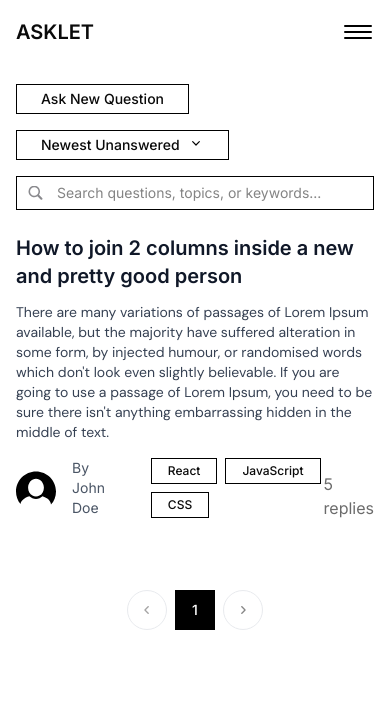
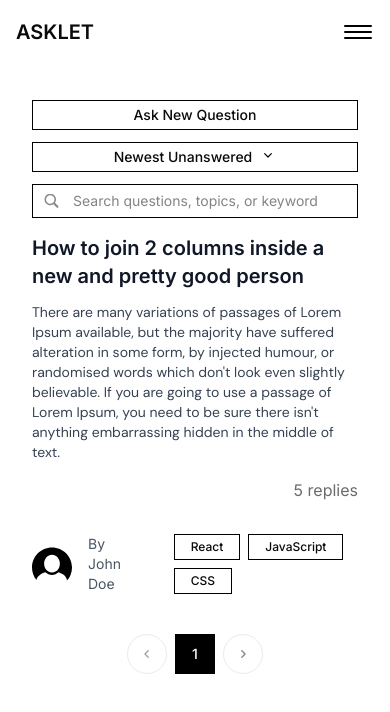
Before and after one commit to sankalp-singh-07/asklet, a Next.js app: page / in a window 390 px wide. Shown: the top 712 px of the page. Built offline with nearby package versions, Linux system fonts and the light colour scheme.

Commit message:
made homepage responsive

```diff
--- a/app/page.tsx
+++ b/app/page.tsx
@@ -40,35 +40,38 @@ export default function Home() {
   };
 
   return (
-    <div className="space-y-6">
-      <section className="flex flex-col lg:flex-row items-start lg:items-center gap-4">
-        <Button>Ask New Question</Button>
+    <div className="px-4 sm:px-6 lg:px-8 py-4 sm:py-6">
+      <div className="max-w-7xl mx-auto space-y-4 sm:space-y-6">
+        <section className="flex flex-col md:flex-row lg:flex-row items-start sm:items-center lg:items-center gap-3 sm:gap-4">
+          <Button className="w-full md:w-auto text-sm sm:text-base">
+            Ask New Question
+          </Button>
 
           <DropdownMenu>
             <DropdownMenuTrigger asChild>
-            <Button className="flex justify-between">
-              <span className="mr-2">{selectedFilter}</span>
+              <Button className="flex justify-center md:justify-between w-full md:w-auto min-w-[200px] text-sm sm:text-base">
+                <span className="mr-2 truncate">{selectedFilter}</span>
                 <Image
                   src={down_arrow}
                   alt=""
                   width={16}
                   height={16}
-                className="transition-transform duration-200 group-data-[state=open]:rotate-180"
+                  className="transition-transform duration-200 group-data-[state=open]:rotate-180 flex-shrink-0"
                 />
               </Button>
             </DropdownMenuTrigger>
 
             <DropdownMenuContent
-            className="min-w-[200px] bg-white border border-gray-200 shadow-lg rounded-lg p-1"
+              className="!min-w-[84vw] sm:!min-w-[87vw] md:!min-w-[250px] bg-white border border-gray-200 shadow-lg rounded-lg p-1"
               align="start"
             >
-            <DropdownMenuLabel className="px-3 py-2 text-sm font-medium text-gray-500 uppercase tracking-wide">
+              <DropdownMenuLabel className="px-3 py-2 text-xs sm:text-sm font-medium text-gray-500 uppercase tracking-wide">
                 Sort by
               </DropdownMenuLabel>
               <DropdownMenuSeparator className="my-1 bg-gray-100" />
 
               <DropdownMenuItem
-              className="px-3 py-2 text-sm cursor-pointer hover:bg-gray-100 rounded-md transition-colors focus:bg-gray-100"
+                className="px-3 py-2 text-xs sm:text-sm cursor-pointer hover:bg-gray-100 rounded-md transition-colors focus:bg-gray-100"
                 onClick={() => handleFilterChange("Newest Unanswered")}
               >
                 <div className="flex flex-col">
@@ -80,7 +83,7 @@ export default function Home() {
               </DropdownMenuItem>
 
               <DropdownMenuItem
-              className="px-3 py-2 text-sm cursor-pointer hover:bg-gray-100 rounded-md transition-colors focus:bg-gray-100"
+                className="px-3 py-2 text-xs sm:text-sm cursor-pointer hover:bg-gray-100 rounded-md transition-colors focus:bg-gray-100"
                 onClick={() => handleFilterChange("Most Votes")}
               >
                 <div className="flex flex-col">
@@ -92,7 +95,7 @@ export default function Home() {
               </DropdownMenuItem>
 
               <DropdownMenuItem
-              className="px-3 py-2 text-sm cursor-pointer hover:bg-gray-100 rounded-md transition-colors focus:bg-gray-100"
+                className="px-3 py-2 text-xs sm:text-sm cursor-pointer hover:bg-gray-100 rounded-md transition-colors focus:bg-gray-100"
                 onClick={() => handleFilterChange("Most Answers")}
               >
                 <div className="flex flex-col">
@@ -104,7 +107,7 @@ export default function Home() {
               </DropdownMenuItem>
 
               <DropdownMenuItem
-              className="px-3 py-2 text-sm cursor-pointer hover:bg-gray-100 rounded-md transition-colors focus:bg-gray-100"
+                className="px-3 py-2 text-xs sm:text-sm cursor-pointer hover:bg-gray-100 rounded-md transition-colors focus:bg-gray-100"
                 onClick={() => handleFilterChange("Recently Active")}
               >
                 <div className="flex flex-col">
@@ -118,7 +121,7 @@ export default function Home() {
               <DropdownMenuSeparator className="my-1 bg-gray-100" />
 
               <DropdownMenuItem
-              className="px-3 py-2 text-sm cursor-pointer hover:bg-gray-100 rounded-md transition-colors focus:bg-gray-100"
+                className="px-3 py-2 text-xs sm:text-sm cursor-pointer hover:bg-gray-100 rounded-md transition-colors focus:bg-gray-100"
                 onClick={() => handleFilterChange("Oldest Unanswered")}
               >
                 <div className="flex flex-col">
@@ -130,7 +133,7 @@ export default function Home() {
               </DropdownMenuItem>
 
               <DropdownMenuItem
-              className="px-3 py-2 text-sm cursor-pointer hover:bg-gray-100 rounded-md transition-colors focus:bg-gray-100"
+                className="px-3 py-2 text-xs sm:text-sm cursor-pointer hover:bg-gray-100 rounded-md transition-colors focus:bg-gray-100"
                 onClick={() => handleFilterChange("My Questions")}
               >
                 <div className="flex flex-col">
@@ -146,11 +149,11 @@ export default function Home() {
           <SearchBar
             placeholder="Search questions, topics, or keywords..."
             onSearch={handleSearch}
-          className="max-w-2xl"
+            className="w-full sm:flex-1 lg:max-w-2xl"
           />
         </section>
 
-      <section>
+        <section className="space-y-4 sm:space-y-6">
           <QuestionBlock
             title="How to join 2 columns inside a new and pretty good person"
             description="There are many variations of passages of Lorem Ipsum available, but the majority have suffered alteration in some form, by injected humour, or randomised words which don't look even slightly believable. If you are going to use a passage of Lorem Ipsum, you need to be sure there isn't anything embarrassing hidden in the middle of text. "
@@ -161,7 +164,7 @@ export default function Home() {
           />
         </section>
 
-      <section className="flex justify-center py-8">
+        <section className="flex justify-center py-6 sm:py-8">
           <Pagination
             currentPage={currentPage}
             totalPages={totalPages}
@@ -172,5 +175,6 @@ export default function Home() {
           />
         </section>
       </div>
+    </div>
   );
 }
--- a/components/QuestionBlock.tsx
+++ b/components/QuestionBlock.tsx
@@ -23,8 +23,8 @@ export default function QuestionBlock({
 
       <p className="text-gray-700 text-sm mb-3 font-secondary">{description}</p>
 
-      <div className="flex justify-between items-center">
-        <div className="flex items-center gap-8 mb-4">
+      <div className="flex max-sm:flex-col-reverse gap-8 justify-between items-center">
+        <div className="flex items-center gap-8">
           <div className="flex items-center gap-4 relative">
             <Image
               src={image}
@@ -47,7 +47,7 @@ export default function QuestionBlock({
             ))}
           </div>
         </div>
-        <p className="opacity-60">{reply_num} replies</p>
+        <p className="opacity-60 max-sm:self-end">{reply_num} replies</p>
       </div>
     </div>
   );
```
Lines whose indentation alone changed are shown as unchanged.
